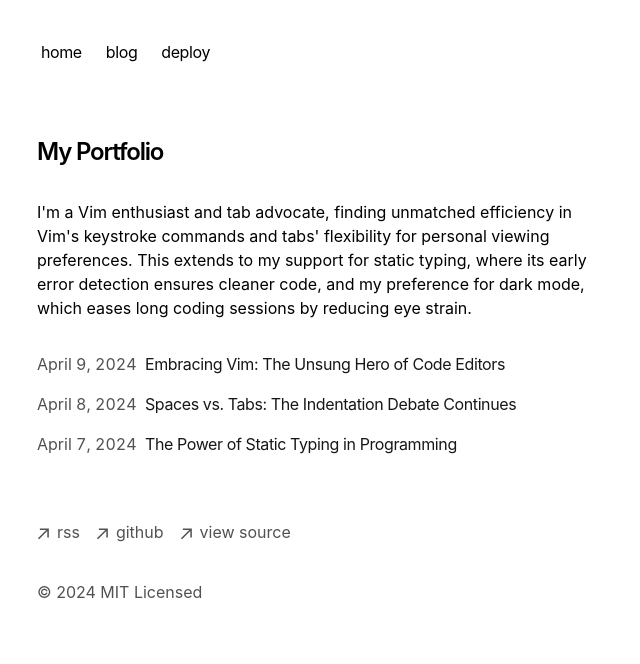
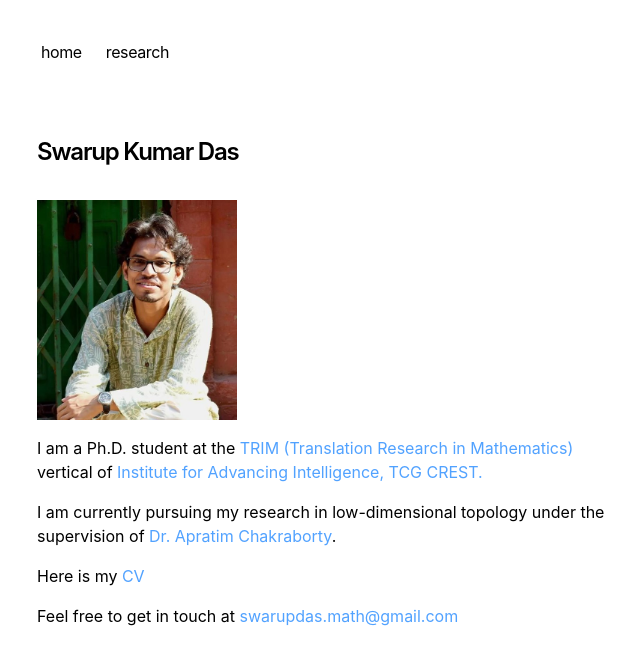
Before and after one commit to swarup4741/math_website, a Next.js app: page / in a window 1280 px wide. Shown: the top 664 px of the page, without its empty margins (315-955 px from the left). Built offline with nearby package versions, Linux system fonts and the light colour scheme.

Commit message:
Modification

```diff
--- a/app/components/footer.tsx
+++ b/app/components/footer.tsx
@@ -1,61 +1,9 @@
-function ArrowIcon() {
-  return (
-    <svg
-      width="12"
-      height="12"
-      viewBox="0 0 12 12"
-      fill="none"
-      xmlns="http://www.w3.org/2000/svg"
-    >
-      <path
-        d="M2.07102 11.3494L0.963068 10.2415L9.2017 1.98864H2.83807L2.85227 0.454545H11.8438V9.46023H10.2955L10.3097 3.09659L2.07102 11.3494Z"
-        fill="currentColor"
-      />
-    </svg>
-  )
-}
+import Link from "next/link"
 
 export default function Footer() {
   return (
     <footer className="mb-16">
-      <ul className="font-sm mt-8 flex flex-col space-x-0 space-y-2 text-neutral-600 md:flex-row md:space-x-4 md:space-y-0 dark:text-neutral-300">
-        <li>
-          <a
-            className="flex items-center transition-all hover:text-neutral-800 dark:hover:text-neutral-100"
-            rel="noopener noreferrer"
-            target="_blank"
-            href="/rss"
-          >
-            <ArrowIcon />
-            <p className="ml-2 h-7">rss</p>
-          </a>
-        </li>
-        <li>
-          <a
-            className="flex items-center transition-all hover:text-neutral-800 dark:hover:text-neutral-100"
-            rel="noopener noreferrer"
-            target="_blank"
-            href="https://github.com/vercel/next.js"
-          >
-            <ArrowIcon />
-            <p className="ml-2 h-7">github</p>
-          </a>
-        </li>
-        <li>
-          <a
-            className="flex items-center transition-all hover:text-neutral-800 dark:hover:text-neutral-100"
-            rel="noopener noreferrer"
-            target="_blank"
-            href="https://vercel.com/templates/next.js/portfolio-starter-kit"
-          >
-            <ArrowIcon />
-            <p className="ml-2 h-7">view source</p>
-          </a>
-        </li>
-      </ul>
-      <p className="mt-8 text-neutral-600 dark:text-neutral-300">
-        © {new Date().getFullYear()} MIT Licensed
-      </p>
+      <p>Feel free to get in touch at <Link className="text-blue-400" href="mailto:swarupdas.math@gmail.com" target="_blank">swarupdas.math@gmail.com</Link></p>
     </footer>
   )
 }
--- a/app/components/mdx.tsx
+++ b/app/components/mdx.tsx
@@ -1,109 +1,109 @@
-import Link from 'next/link'
-import Image from 'next/image'
-import { MDXRemote } from 'next-mdx-remote/rsc'
-import { highlight } from 'sugar-high'
-import React from 'react'
+// import Link from 'next/link'
+// import Image from 'next/image'
+// import { MDXRemote } from 'next-mdx-remote/rsc'
+// import { highlight } from 'sugar-high'
+// import React from 'react'
 
-function Table({ data }) {
-  let headers = data.headers.map((header, index) => (
-    <th key={index}>{header}</th>
-  ))
-  let rows = data.rows.map((row, index) => (
-    <tr key={index}>
-      {row.map((cell, cellIndex) => (
-        <td key={cellIndex}>{cell}</td>
-      ))}
-    </tr>
-  ))
+// function Table({ data }) {
+//   let headers = data.headers.map((header, index) => (
+//     <th key={index}>{header}</th>
+//   ))
+//   let rows = data.rows.map((row, index) => (
+//     <tr key={index}>
+//       {row.map((cell, cellIndex) => (
+//         <td key={cellIndex}>{cell}</td>
+//       ))}
+//     </tr>
+//   ))
 
-  return (
-    <table>
-      <thead>
-        <tr>{headers}</tr>
-      </thead>
-      <tbody>{rows}</tbody>
-    </table>
-  )
-}
+//   return (
+//     <table>
+//       <thead>
+//         <tr>{headers}</tr>
+//       </thead>
+//       <tbody>{rows}</tbody>
+//     </table>
+//   )
+// }
 
-function CustomLink(props) {
-  let href = props.href
+// function CustomLink(props) {
+//   let href = props.href
 
-  if (href.startsWith('/')) {
-    return (
-      <Link href={href} {...props}>
-        {props.children}
-      </Link>
-    )
-  }
+//   if (href.startsWith('/')) {
+//     return (
+//       <Link href={href} {...props}>
+//         {props.children}
+//       </Link>
+//     )
+//   }
 
-  if (href.startsWith('#')) {
-    return <a {...props} />
-  }
+//   if (href.startsWith('#')) {
+//     return <a {...props} />
+//   }
 
-  return <a target="_blank" rel="noopener noreferrer" {...props} />
-}
+//   return <a target="_blank" rel="noopener noreferrer" {...props} />
+// }
 
-function RoundedImage(props) {
-  return <Image alt={props.alt} className="rounded-lg" {...props} />
-}
+// function RoundedImage(props) {
+//   return <Image alt={props.alt} className="rounded-lg" {...props} />
+// }
 
-function Code({ children, ...props }) {
-  let codeHTML = highlight(children)
-  return <code dangerouslySetInnerHTML={{ __html: codeHTML }} {...props} />
-}
+// function Code({ children, ...props }) {
+//   let codeHTML = highlight(children)
+//   return <code dangerouslySetInnerHTML={{ __html: codeHTML }} {...props} />
+// }
 
-function slugify(str) {
-  return str
-    .toString()
-    .toLowerCase()
-    .trim() // Remove whitespace from both ends of a string
-    .replace(/\s+/g, '-') // Replace spaces with -
-    .replace(/&/g, '-and-') // Replace & with 'and'
-    .replace(/[^\w\-]+/g, '') // Remove all non-word characters except for -
-    .replace(/\-\-+/g, '-') // Replace multiple - with single -
-}
+// function slugify(str) {
+//   return str
+//     .toString()
+//     .toLowerCase()
+//     .trim() // Remove whitespace from both ends of a string
+//     .replace(/\s+/g, '-') // Replace spaces with -
+//     .replace(/&/g, '-and-') // Replace & with 'and'
+//     .replace(/[^\w\-]+/g, '') // Remove all non-word characters except for -
+//     .replace(/\-\-+/g, '-') // Replace multiple - with single -
+// }
 
-function createHeading(level) {
-  const Heading = ({ children }) => {
-    let slug = slugify(children)
-    return React.createElement(
-      `h${level}`,
-      { id: slug },
-      [
-        React.createElement('a', {
-          href: `#${slug}`,
-          key: `link-${slug}`,
-          className: 'anchor',
-        }),
-      ],
-      children
-    )
-  }
+// function createHeading(level) {
+//   const Heading = ({ children }) => {
+//     let slug = slugify(children)
+//     return React.createElement(
+//       `h${level}`,
+//       { id: slug },
+//       [
+//         React.createElement('a', {
+//           href: `#${slug}`,
+//           key: `link-${slug}`,
+//           className: 'anchor',
+//         }),
+//       ],
+//       children
+//     )
+//   }
 
-  Heading.displayName = `Heading${level}`
+//   Heading.displayName = `Heading${level}`
 
-  return Heading
-}
+//   return Heading
+// }
 
-let components = {
-  h1: createHeading(1),
-  h2: createHeading(2),
-  h3: createHeading(3),
-  h4: createHeading(4),
-  h5: createHeading(5),
-  h6: createHeading(6),
-  Image: RoundedImage,
-  a: CustomLink,
-  code: Code,
-  Table,
-}
+// let components = {
+//   h1: createHeading(1),
+//   h2: createHeading(2),
+//   h3: createHeading(3),
+//   h4: createHeading(4),
+//   h5: createHeading(5),
+//   h6: createHeading(6),
+//   Image: RoundedImage,
+//   a: CustomLink,
+//   code: Code,
+//   Table,
+// }
 
-export function CustomMDX(props) {
-  return (
-    <MDXRemote
-      {...props}
-      components={{ ...components, ...(props.components || {}) }}
-    />
-  )
-}
+// export function CustomMDX(props) {
+//   return (
+//     <MDXRemote
+//       {...props}
+//       components={{ ...components, ...(props.components || {}) }}
+//     />
+//   )
+// }
--- a/app/components/nav.tsx
+++ b/app/components/nav.tsx
@@ -4,12 +4,9 @@ const navItems = {
   '/': {
     name: 'home',
   },
-  '/blog': {
-    name: 'blog',
-  },
-  'https://vercel.com/templates/next.js/portfolio-starter-kit': {
-    name: 'deploy',
-  },
+  '/research': {
+    name: 'research',
+  }
 }
 
 export function Navbar() {
--- a/app/layout.tsx
+++ b/app/layout.tsx
@@ -10,16 +10,19 @@ import { baseUrl } from './sitemap'
 
 export const metadata: Metadata = {
   metadataBase: new URL(baseUrl),
-  title: {
-    default: 'Next.js Portfolio Starter',
-    template: '%s | Next.js Portfolio Starter',
+  title: "Swarup Kumar Das",
+  description: "Hi, I am graduate student at TCG CREST working in low-dimensional topology.",
+  verification: {
+    google: "HJeA2AkdrCjT6aE2kfF5DvoERrJcXjaHQi8W4ZSfA00"
   },
-  description: 'This is my portfolio.',
+  category: 'personal',
+  creator: 'Swarup Kumar Das',
+  publisher: 'Swarup Kumar Das',
   openGraph: {
-    title: 'My Portfolio',
-    description: 'This is my portfolio.',
+    title: "Swarup Kumar Das",
+    description: "Hi, I am graduate student at TCG CREST working in low-dimensional topology.",
     url: baseUrl,
-    siteName: 'My Portfolio',
+    siteName: 'Swarup Kumar Das',
     locale: 'en_US',
     type: 'website',
   },
--- a/app/page.tsx
+++ b/app/page.tsx
@@ -1,20 +1,54 @@
-import { BlogPosts } from 'app/components/posts'
+import Image from "next/image"
+import Link from "next/link"
+import Profile from './public/profile.jpg'
 
 export default function Page() {
   return (
     <section>
       <h1 className="mb-8 text-2xl font-semibold tracking-tighter">
-        My Portfolio
+        Swarup Kumar Das
       </h1>
+      <div className="mb-4">
+        <Image
+         src={Profile}
+         alt="Profile picture"
+         height={300}
+         width={200}
+        />
+      </div>
       <p className="mb-4">
-        {`I'm a Vim enthusiast and tab advocate, finding unmatched efficiency in
-        Vim's keystroke commands and tabs' flexibility for personal viewing
-        preferences. This extends to my support for static typing, where its
-        early error detection ensures cleaner code, and my preference for dark
-        mode, which eases long coding sessions by reducing eye strain.`}
-      </p>
-      <div className="my-8">
-        <BlogPosts />
+            I am a Ph.D. student at the{" "}
+            <Link
+              className="text-blue-400"
+              href="https://www.tcgcrest.org/researches/translational-research-in-mathematics-trim/"
+              target="_blank"
+            >
+              TRIM (Translation Research in Mathematics)
+            </Link>{" "}
+            vertical of{" "}
+            <Link
+              className="text-blue-400"
+              href="https://www.tcgcrest.org/institutes/iai/"
+              target="_blank"
+            >
+              Institute for Advancing Intelligence, TCG CREST.
+            </Link>
+            </p>
+            <p className="mb-4">
+            I am currently pursuing my research in low-dimensional
+            topology under the supervision of{" "}
+            <Link
+              href="https://www.tcgcrest.org/people/apratim-chakraborty/"
+              target="_blank"
+              className="text-blue-400"
+            >
+              Dr. Apratim Chakraborty
+            </Link>
+            .
+          </p>
+
+      <div className="my-4">
+        <p>Here is my <Link className="text-blue-400" href="https://drive.google.com/file/d/11gIEuFuVakPBRA_rA9YkmPv8RcEY5IbQ/view?usp=sharing" target="_blank">CV</Link></p>
       </div>
     </section>
   )
--- a/app/rss/route.ts
+++ /dev/null
@@ -1,42 +0,0 @@
-import { baseUrl } from 'app/sitemap'
-import { getBlogPosts } from 'app/blog/utils'
-
-export async function GET() {
-  let allBlogs = await getBlogPosts()
-
-  const itemsXml = allBlogs
-    .sort((a, b) => {
-      if (new Date(a.metadata.publishedAt) > new Date(b.metadata.publishedAt)) {
-        return -1
-      }
-      return 1
-    })
-    .map(
-      (post) =>
-        `<item>
-          <title>${post.metadata.title}</title>
-          <link>${baseUrl}/blog/${post.slug}</link>
-          <description>${post.metadata.summary || ''}</description>
-          <pubDate>${new Date(
-            post.metadata.publishedAt
-          ).toUTCString()}</pubDate>
-        </item>`
-    )
-    .join('\n')
-
-  const rssFeed = `<?xml version="1.0" encoding="UTF-8" ?>
-  <rss version="2.0">
-    <channel>
-        <title>My Portfolio</title>
-        <link>${baseUrl}</link>
-        <description>This is my portfolio RSS feed</description>
-        ${itemsXml}
-    </channel>
-  </rss>`
-
-  return new Response(rssFeed, {
-    headers: {
-      'Content-Type': 'text/xml',
-    },
-  })
-}
--- a/app/sitemap.ts
+++ b/app/sitemap.ts
@@ -1,17 +1,22 @@
-import { getBlogPosts } from 'app/blog/utils'
+// import { getBlogPosts } from 'app/blog/utils'
 
-export const baseUrl = 'https://portfolio-blog-starter.vercel.app'
+export const baseUrl = 'https://swarup.vercel.app'
 
-export default async function sitemap() {
-  let blogs = getBlogPosts().map((post) => ({
-    url: `${baseUrl}/blog/${post.slug}`,
-    lastModified: post.metadata.publishedAt,
-  }))
+import type { MetadataRoute } from 'next'
 
-  let routes = ['', '/blog'].map((route) => ({
-    url: `${baseUrl}${route}`,
-    lastModified: new Date().toISOString().split('T')[0],
-  }))
-
-  return [...routes, ...blogs]
+export default function sitemap(): MetadataRoute.Sitemap {
+  return [
+    {
+      url: 'https://swarup.vercel.app/',
+      lastModified: new Date(),
+      changeFrequency: 'yearly',
+      priority: 1,
+    },
+    {
+      url: 'https://swarup.vercel.app/research',
+      lastModified: new Date(),
+      changeFrequency: 'yearly',
+      priority: 0.8,
+    }
+  ]
 }
```
Also changed, not shown: app/components/paper.tsx (added, +10 -0 lines), app/research/page.tsx (added, +40 -0 lines), app/public/profile.jpg (added), 1 other file (tests, documents, lock files or other folders).
